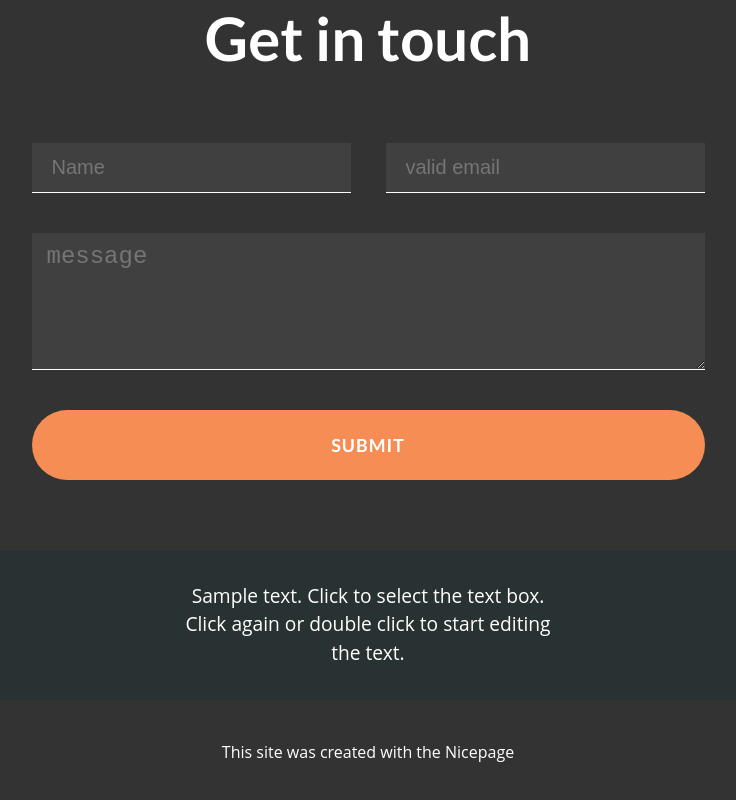
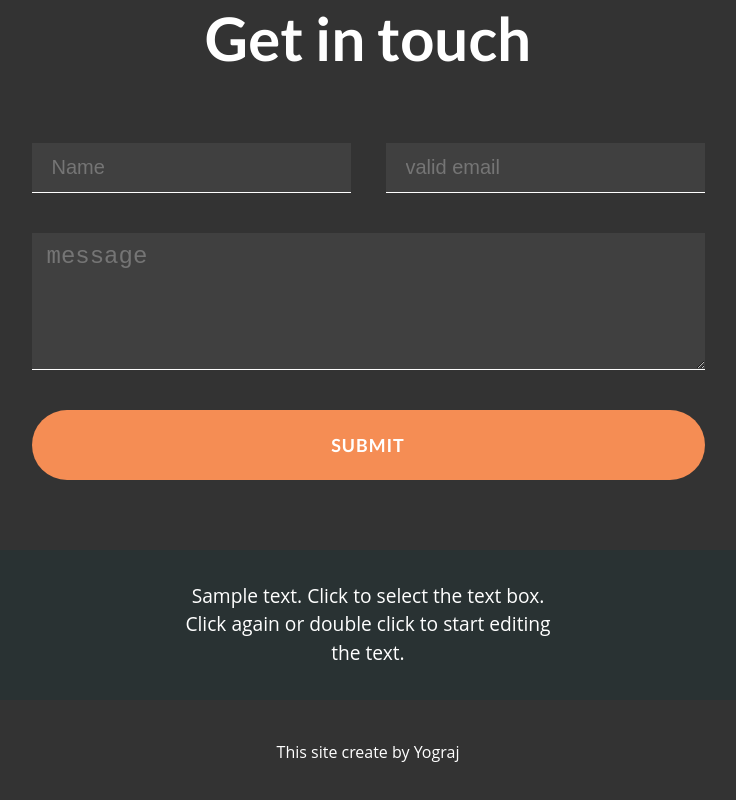
Before and after one commit to Yograj2024/Template-02, a plain HTML site: page index.html in a window 1280 px wide. Shown: the part 7718-8518 px from the top of the page, without its empty margins (272-1008 px from the left). Drawn offline with Linux system fonts and the light colour scheme.

Commit message:
Update index.html

```diff
--- a/index.html
+++ b/index.html
@@ -247,7 +247,7 @@
                     <p class="eg-para">Sample text. Click to select the text box. Click again or double click to start editing the text.</p>
                 </div>
                 <div class="eg-row2">
-                    <p class="eg-para">This site was created with the Nicepage</p>
+                    <p class="eg-para">This site create by Yograj</p>
                 </div>
             </div>
         </footer>
```
